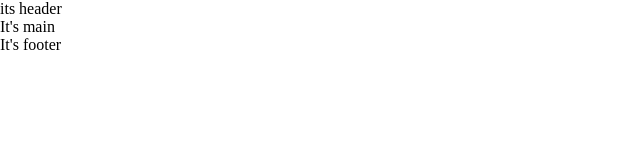
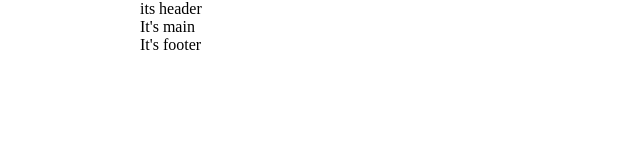
Before and after one commit to ShohelAhmd/shisha, a plain HTML site: page index.html in a window 1280 px wide. Shown: the whole page, without its empty margins (0-640 px from the left). Drawn offline with Linux system fonts and the light colour scheme.

Commit message:
added container

```diff
--- a/index.html
+++ b/index.html
@@ -7,6 +7,9 @@
     <link rel="stylesheet" href="style.css">
 </head>
 <body>
+
+    <div class="container">
+
         <header>
             its header
         </header>
@@ -19,5 +22,7 @@
         <footer>
             It's footer
         </footer>
+
+    </div>
 </body>
 </html>
--- a/style.css
+++ b/style.css
@@ -6,3 +6,8 @@ html{
     padding: 0;
     box-sizing: border-box;
 }
+
+.container{
+    max-width: 1000px;
+    margin: auto;
+}
```
Lines whose indentation alone changed are shown as unchanged.
